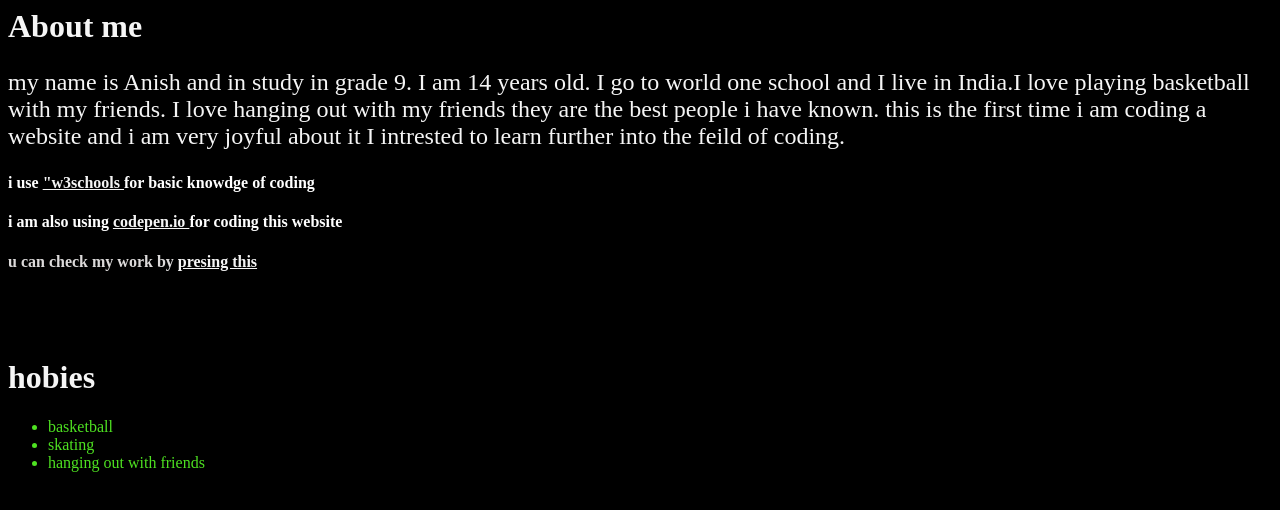
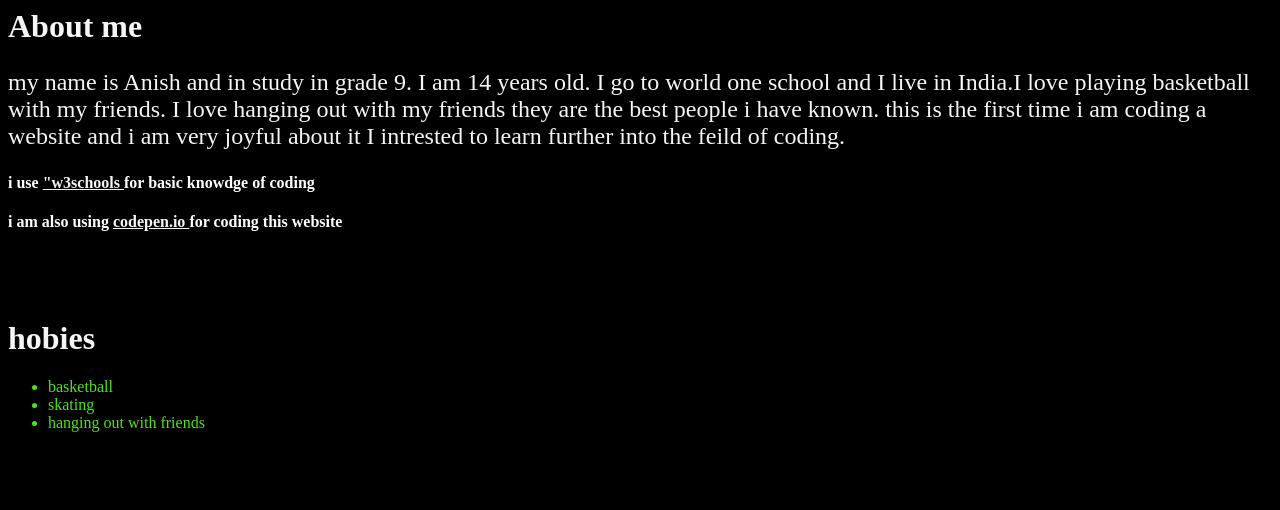
Before and after one commit to McTauYT/aboutmeproject, a plain HTML site: page index.html in a window 1280 px wide. Drawn offline with Linux system fonts and the light colour scheme; a web font is replaced by a local one.

Commit message:
Update index.html

```diff
--- a/index.html
+++ b/index.html
@@ -19,10 +19,6 @@
       <a href="https://codepen.io/"target="_blank">
       codepen.io
       </a> for coding this website
-    </h4>
-    <h4>u can check my work by
-      <a href="https://codepen.io/Anish-A-the-flexboxer/details/ZYEVbQe"target="_blank"> presing this
-      </a>
     </h4>
     <table>
       <tr>
```
